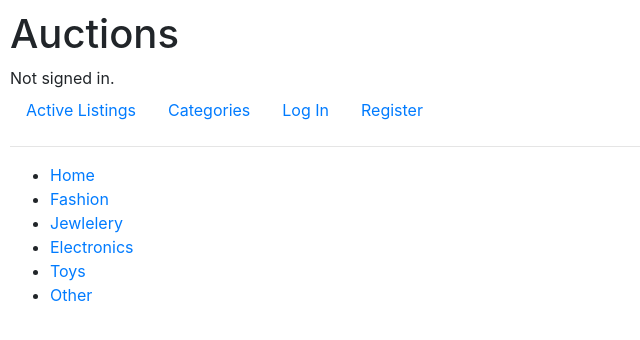
After one commit to luislegu1997/repository_project2, a Django app: page /Categories in a window 1280 px wide. The commit adds this page. Shown: the top 340 px of the page, without its empty margins (0-640 px from the left). Run offline with Django 3.2, Linux system fonts and the light colour scheme; some libraries are stand-ins or nearby versions.

Commit message:
categories finished

```diff
--- /dev/null
+++ b/auctions/templates/auctions/categories.html
@@ -0,0 +1,13 @@
+{% extends "auctions/layout.html" %}
+
+{% block body %}
+    <ul>
+        {% for category in categories %}
+
+            <li>
+                <a href="{% url 'Category' category %}">{{category}}</a>
+            </li>
+
+        {% endfor %}
+    </ul>
+{% endblock %}
--- a/auctions/templates/auctions/layout.html
+++ b/auctions/templates/auctions/layout.html
@@ -23,15 +23,18 @@
             <li class="nav-item">
                 <a class="nav-link" href="{% url 'index' %}">Active Listings</a>
             </li>
+            <li class="nav-item">
+                <a class="nav-link" href="{% url 'Categories' %}">Categories</a>
+            </li>
             {% if user.is_authenticated %}
                 <li class="nav-item">
-                    <a class="nav-link" href="{% url 'logout' %}">Log Out</a>
+                    <a class="nav-link" href="{% url 'watchlist' %}">Watchlist</a>
                 </li>
                 <li class="nav-item">
                     <a class="nav-link" href="{% url 'create_listing'%}">Create Listing</a>
                 </li>
                 <li class="nav-item">
-                    <a class="nav-link" href="{% url 'watchlist' %}">Watchlist</a>
+                    <a class="nav-link" href="{% url 'logout' %}">Log Out</a>
                 </li>
             {% else %}
                 <li class="nav-item">
--- a/auctions/templates/auctions/watchlist.html
+++ b/auctions/templates/auctions/watchlist.html
@@ -19,7 +19,7 @@
 
                 <h2>{{item.listing.Title}}</h2>
 
-                <h4>Price: {{item.listing.Price}}</h4>
+                <h4>Price: ${{item.listing.Price}}</h4>
 
                 <br><br>
 
@@ -39,4 +39,5 @@
     </div>
 
     {% endfor %}
+
 {% endblock %}
--- a/auctions/urls.py
+++ b/auctions/urls.py
@@ -15,5 +15,7 @@ urlpatterns = [
     path('delete-<str:item>', views.Delete_item, name="delete_item"),
     path('close-<str:item>', views.Close, name="close"),
     path('add_comment-<str:item>', views.Comment_add, name="add_comment"),
-    path('Watchlist', views.Watchlist_display, name="watchlist")
+    path('Watchlist', views.Watchlist_display, name="watchlist"),
+    path('Categories', views.Categories, name ="Categories"),
+    path('Category-<str:category>', views.Category_selected, name ="Category")
 ]
--- a/auctions/views.py
+++ b/auctions/views.py
@@ -16,11 +16,7 @@ class listingForm(forms.ModelForm):
         model = Listing
         fields = ('Title', 'Description', 'Price', 'imgURL','Category')
 
-
-
-
 def index(request):
-
 
     return render(request, "auctions/index.html", {
 
@@ -312,3 +308,18 @@ def Watchlist_display(request):
 
        'watchlst' : watchlst
    })
+
+def Categories(request):
+
+    return render(request, "auctions/categories.html", {
+
+        'categories' : ['Home','Fashion','Jewlelery','Electronics','Toys','Other']
+    })
+
+
+def Category_selected(request, category):
+
+    return render(request, 'auctions/index.html', {
+
+        'listings' : Listing.objects.filter(Category=category)
+    })
```
Also changed, not shown: db.sqlite3.
